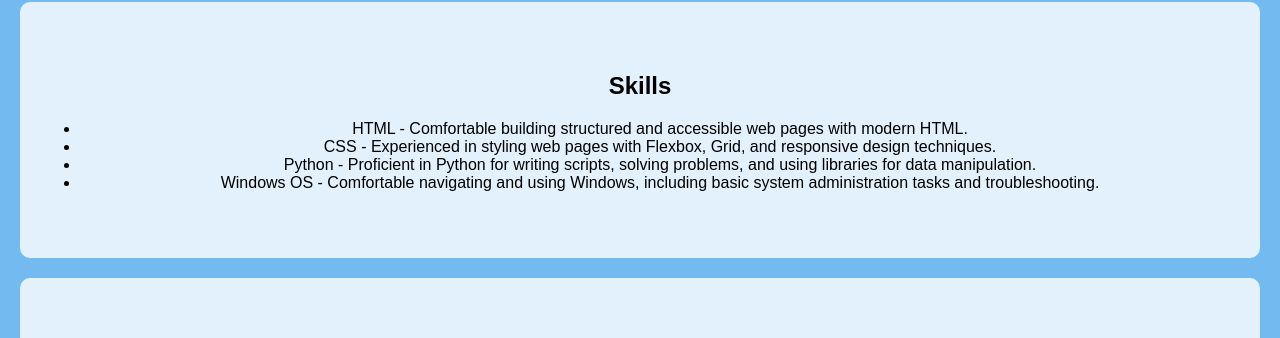
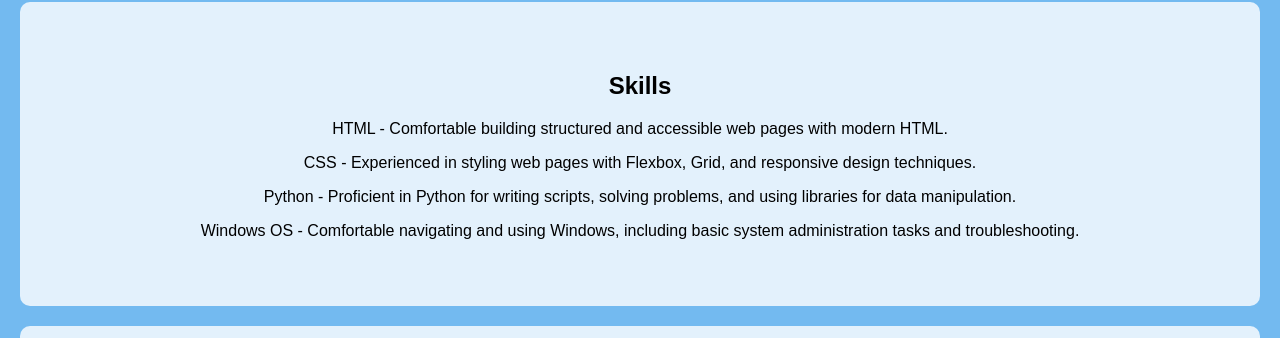
Before and after one commit to CooperC11/CooperC11.github.io, a plain HTML site: page index.html in a window 1280 px wide. Shown: the part 467-805 px from the top of the page. Drawn offline with Linux system fonts and the light colour scheme.

Commit message:
Finished Site

```diff
--- a/index.html
+++ b/index.html
@@ -30,12 +30,10 @@
     <!-- Skills Section -->
     <section id="skills">
         <h2>Skills</h2>
-        <ul>
-            <li>HTML - Comfortable building structured and accessible web pages with modern HTML.</li>
-            <li>CSS - Experienced in styling web pages with Flexbox, Grid, and responsive design techniques.</li>
-            <li>Python - Proficient in Python for writing scripts, solving problems, and using libraries for data manipulation.</li>
-            <li>Windows OS - Comfortable navigating and using Windows, including basic system administration tasks and troubleshooting.</li>
-          </ul>
+            <p>HTML - Comfortable building structured and accessible web pages with modern HTML.</p>
+            <p>CSS - Experienced in styling web pages with Flexbox, Grid, and responsive design techniques.</p>
+            <p>Python - Proficient in Python for writing scripts, solving problems, and using libraries for data manipulation.</p>
+            <p>Windows OS - Comfortable navigating and using Windows, including basic system administration tasks and troubleshooting.</p>
     </section>
 
     <!-- Mission and Vision Section -->
```
